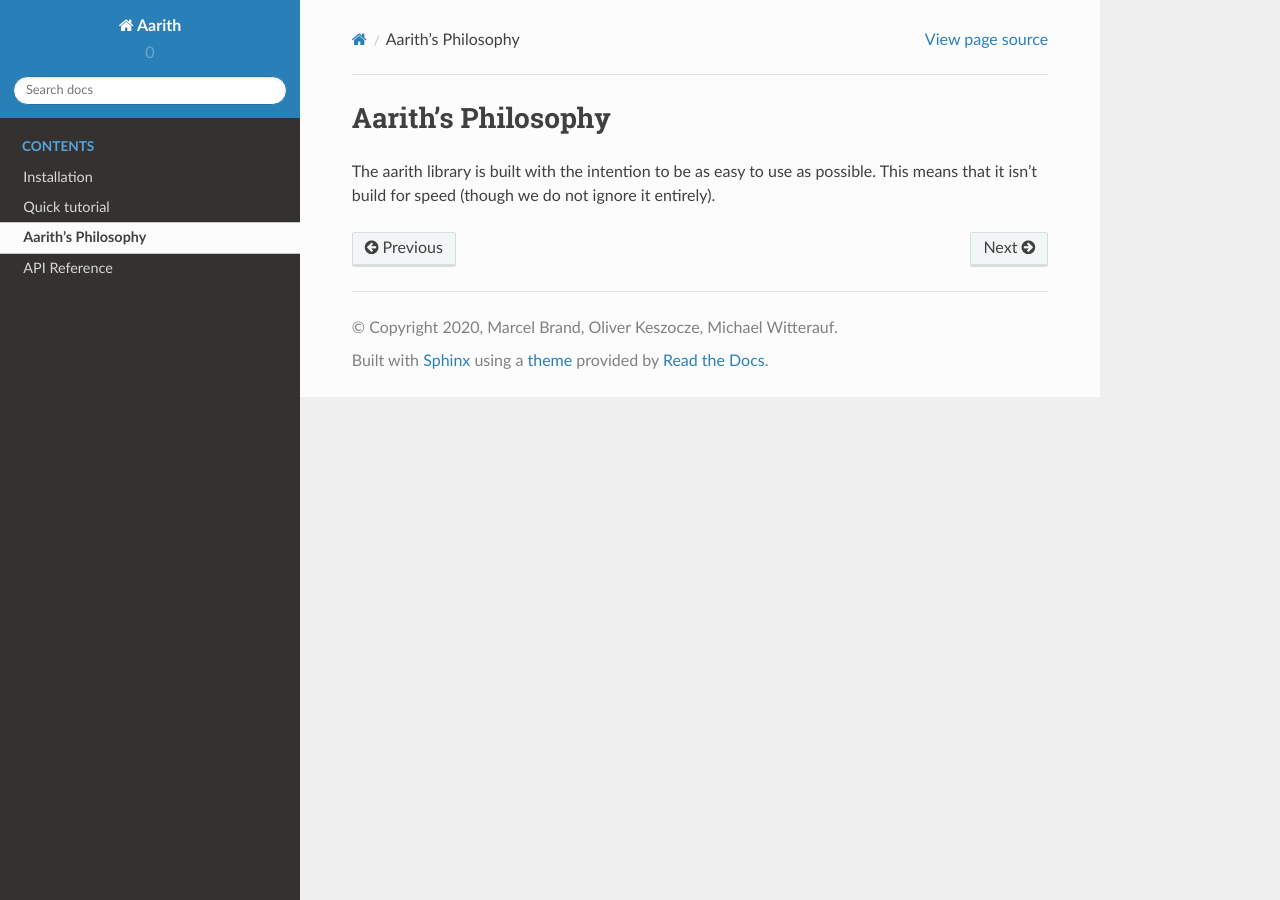
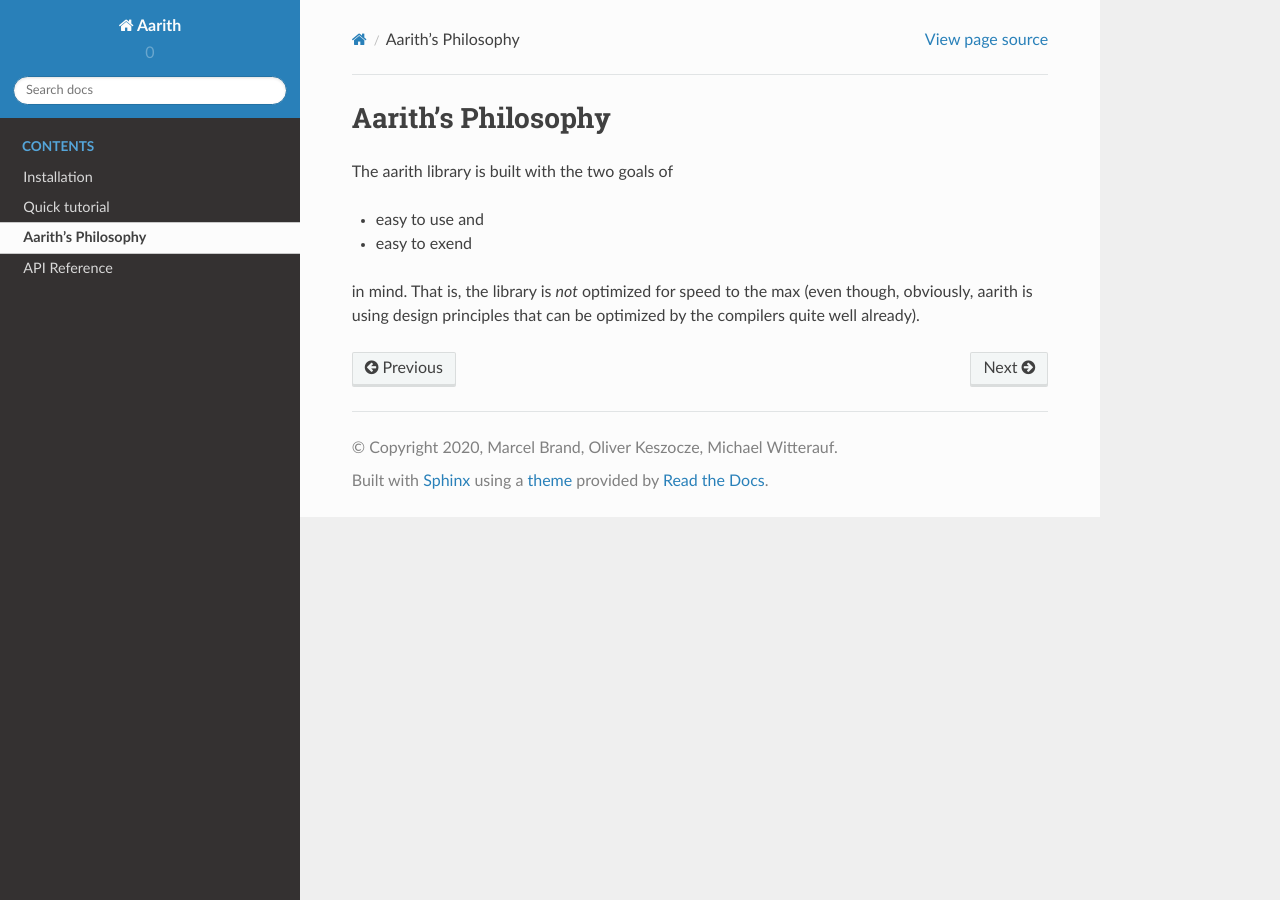
Before and after one commit to keszocze/aarith, a Sphinx documentation site: the page built from docs/philosophy.rst, in a window 1280 px wide. Built offline with Sphinx 7.4.7 and the Read the Docs theme 2.0.0, drawn with Linux system fonts in a browser that asks for light colours.

Commit message:
re-write philosophy a bit

```diff
--- a/docs/philosophy.rst
+++ b/docs/philosophy.rst
@@ -1,5 +1,10 @@
 Aarith's Philosophy
 ===================
 
-The aarith library is built with the intention to be as easy to use as possible. This means that it isn't build for
-speed (though we do not ignore it entirely).
+The aarith library is built with the two goals of
+
+* easy to use and
+* easy to exend
+
+in mind. That is, the library is *not* optimized for speed to the max (even though, obviously, aarith is using design
+principles that can be optimized by the compilers quite well already).
```
